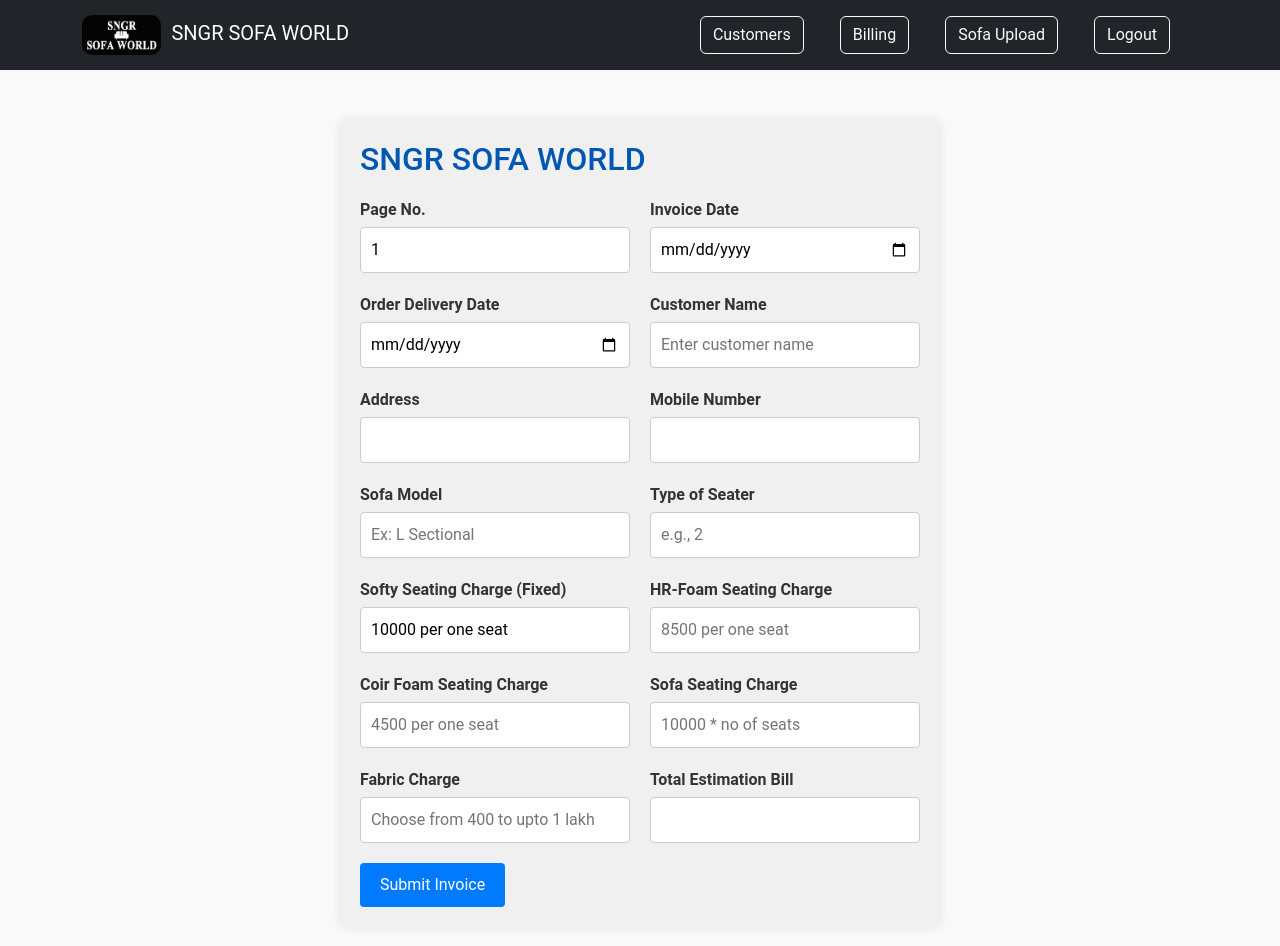
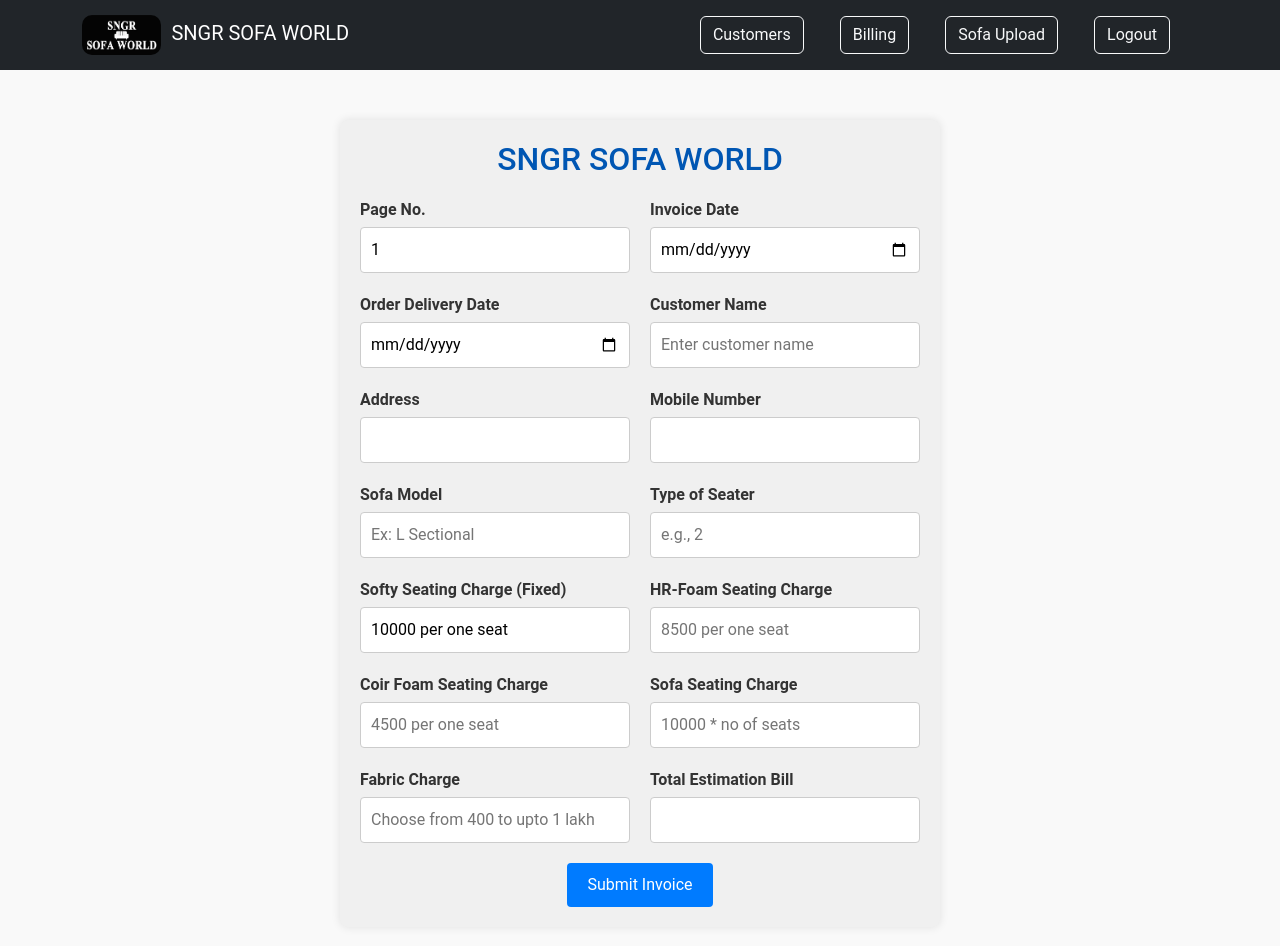
Before and after one commit to rajarammanikanta/sngrfrontend, a React (Create React App) app: page /InvoiceForm in a window 1280 px wide. Built offline with nearby package versions, Linux system fonts and the light colour scheme; no server answers; sample sign-in values are in the browser's storage.

Commit message:
Update index.css

```diff
--- a/src/components/InvoiceForm/index.css
+++ b/src/components/InvoiceForm/index.css
@@ -6,6 +6,11 @@
     border-radius: 8px;
     box-shadow: 0 0 10px rgba(0, 0, 0, 0.1);
   }
+
+  .invoice-form-container h2{
+    text-align: center;
+  }
+
 
   .invoice-form {
     display: grid;
@@ -27,6 +32,11 @@
     border-radius: 4px;
   }
 
+  .button-container {
+    display: flex;
+    justify-content: center; /* Center the button horizontally */
+  }
+
   .invoice-form button[type="submit"] {
     background-color: #007bff;
     color: white;
@@ -44,4 +54,8 @@
     .invoice-form {
       grid-template-columns: 1fr 1fr;
     }
+
+    .button-container {
+      grid-column: span 2; /* Make the button span across both columns */
+    }
   }
```
